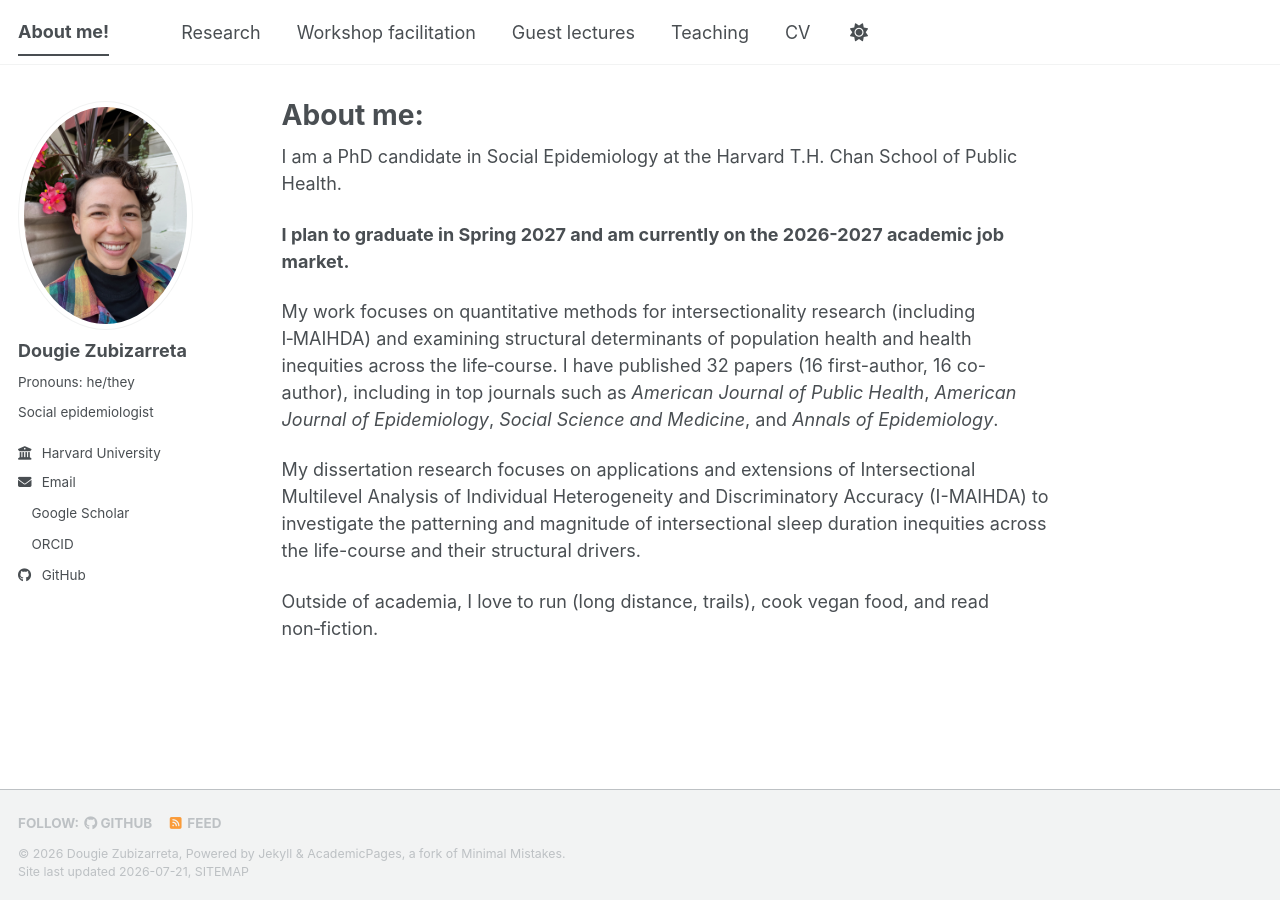
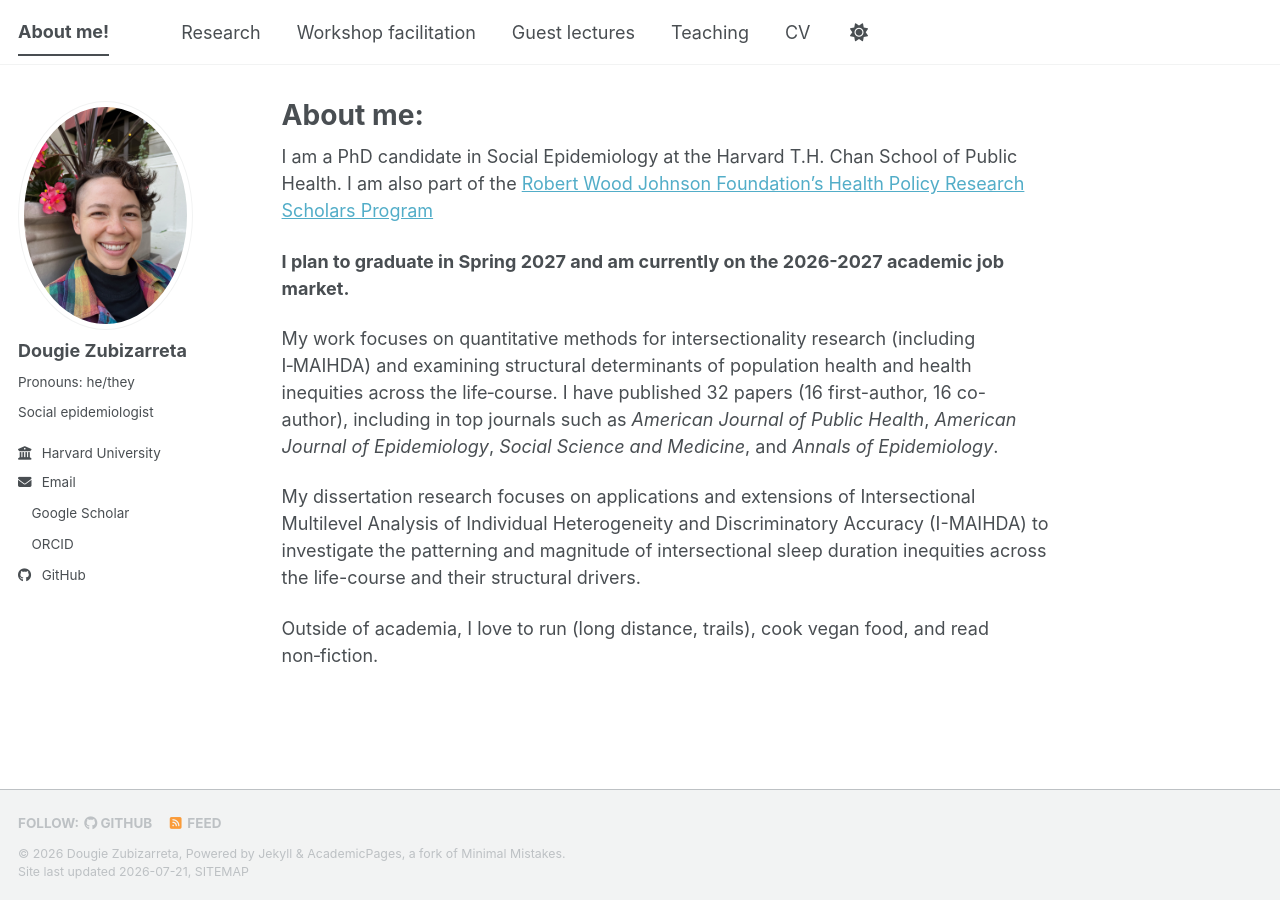
Before and after one commit to dougie-zubizarreta/dougie-zubizarreta.github.io, a Jekyll site: the page built from _pages/index.md, in a window 1280 px wide. Built offline with Jekyll 4.4.1, drawn with Linux system fonts in a browser that asks for light colours; a style sheet for code colours, icons or effects is not loaded.

Commit message:
Update index.md

```diff
--- a/_pages/index.md
+++ b/_pages/index.md
@@ -5,7 +5,7 @@ title: "About me:"
 author_profile: true
 ---
 
-I am a PhD candidate in Social Epidemiology at the Harvard T.H. Chan School of Public Health.
+I am a PhD candidate in Social Epidemiology at the Harvard T.H. Chan School of Public Health. I am also part of the [Robert Wood Johnson Foundation's Health Policy Research Scholars Program](https://healthpolicyresearch-scholars.org/scholars/dougie-zubizarreta/)
 
 **I plan to graduate in Spring 2027 and am currently on the 2026-2027 academic job market.**
 
```
